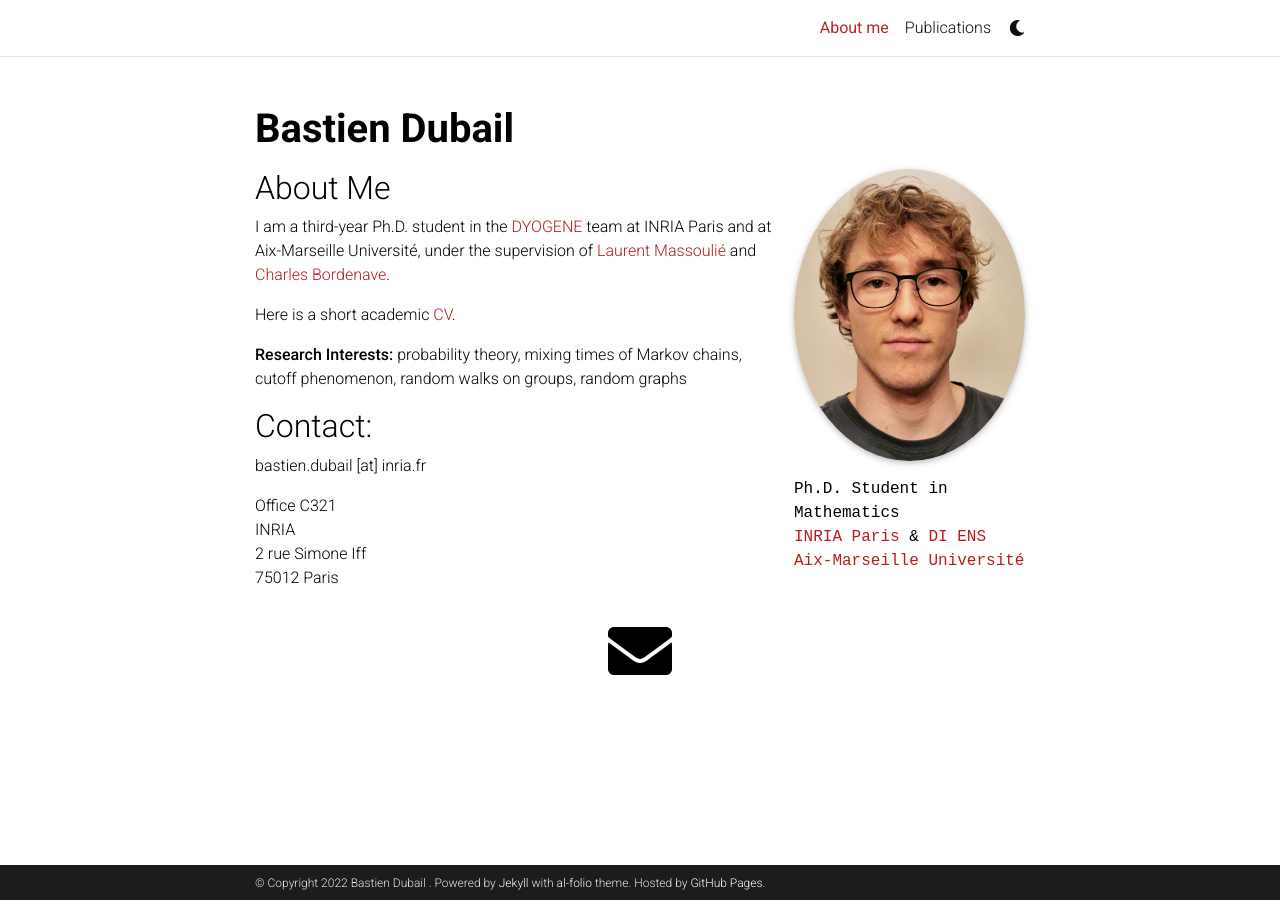
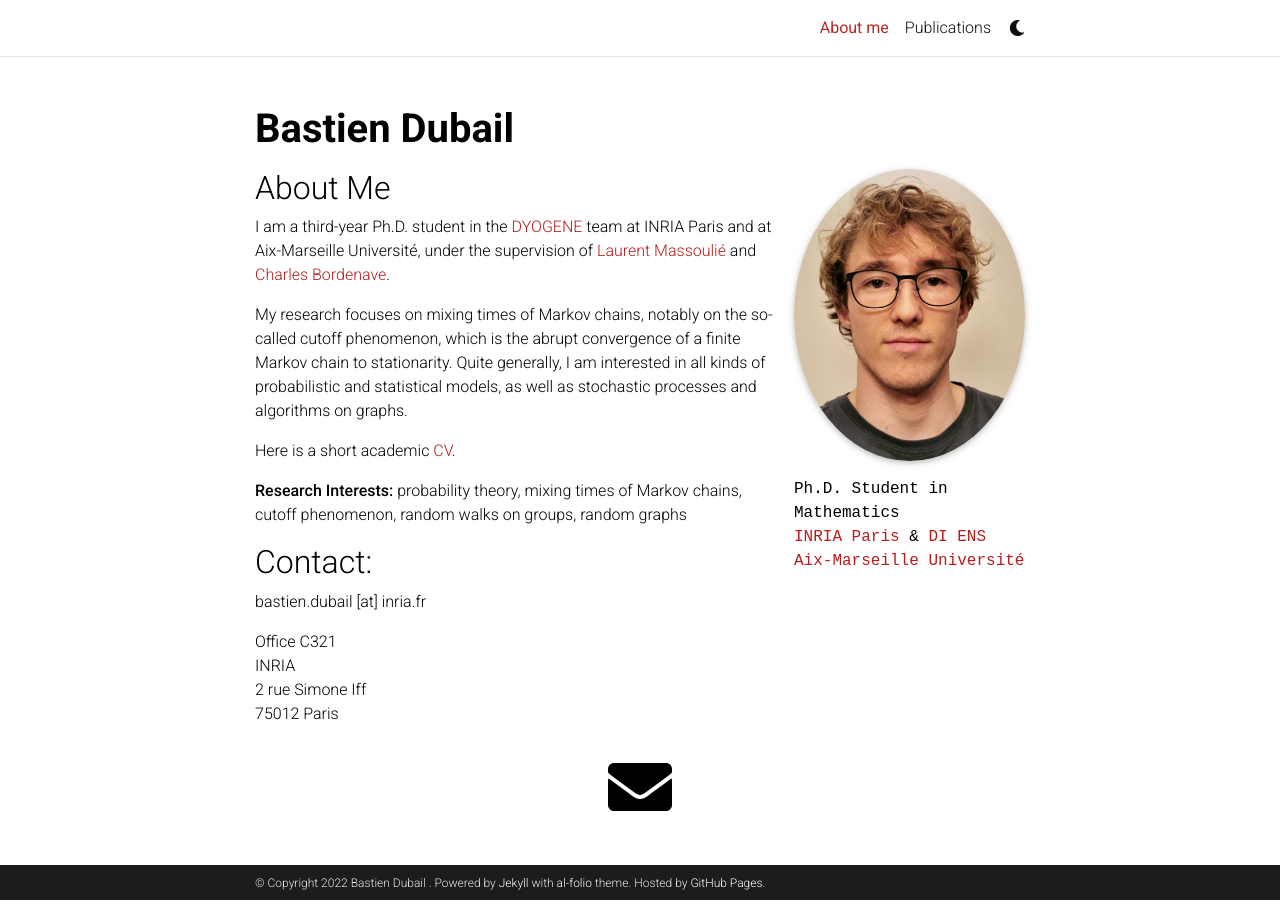
Before and after one commit to bdubail/bdubail.github.io, a Jekyll site: the page built from _pages/about.md, in a window 1280 px wide. Built offline with Jekyll 4.4.1, drawn with Linux system fonts in a browser that asks for light colours; full-size pictures stand in for the smaller copies a plugin makes; comment, search, counter and statistics services are not loaded; a style sheet for code colours, icons or effects is not loaded.

Commit message:
Update about.md

```diff
--- a/_pages/about.md
+++ b/_pages/about.md
@@ -22,6 +22,8 @@ social: true  # includes social icons at the bottom of the page
 
 I am a third-year Ph.D. student in the [DYOGENE](https://www.di.ens.fr/dyogene/index.html) team at INRIA Paris and at Aix-Marseille Université, under the supervision of [Laurent Massoulié](https://www.di.ens.fr/laurent.massoulie/) and [Charles Bordenave](http://www.i2m.univ-amu.fr/perso/charles.bordenave/).
 
+My research focuses on mixing times of Markov chains, notably on the so-called cutoff phenomenon, which is the abrupt convergence of a finite Markov chain to stationarity. Quite generally, I am interested in all kinds of probabilistic and statistical models, as well as stochastic processes and algorithms on graphs.
+
 Here is a short academic [CV](/assets/pdf/CV_english.pdf).
 
 **Research Interests:** probability theory, mixing times of Markov chains, cutoff phenomenon, random walks on groups, random graphs
```
